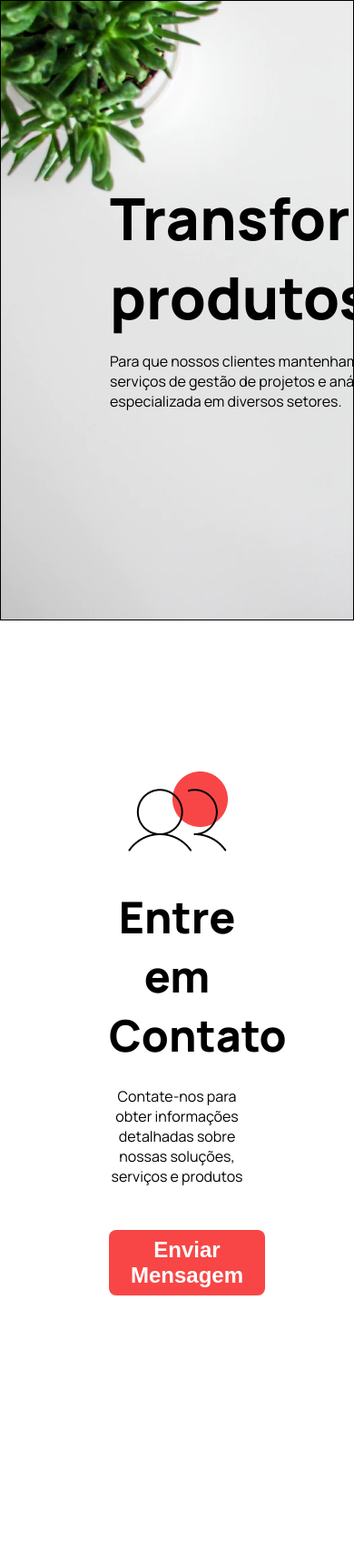
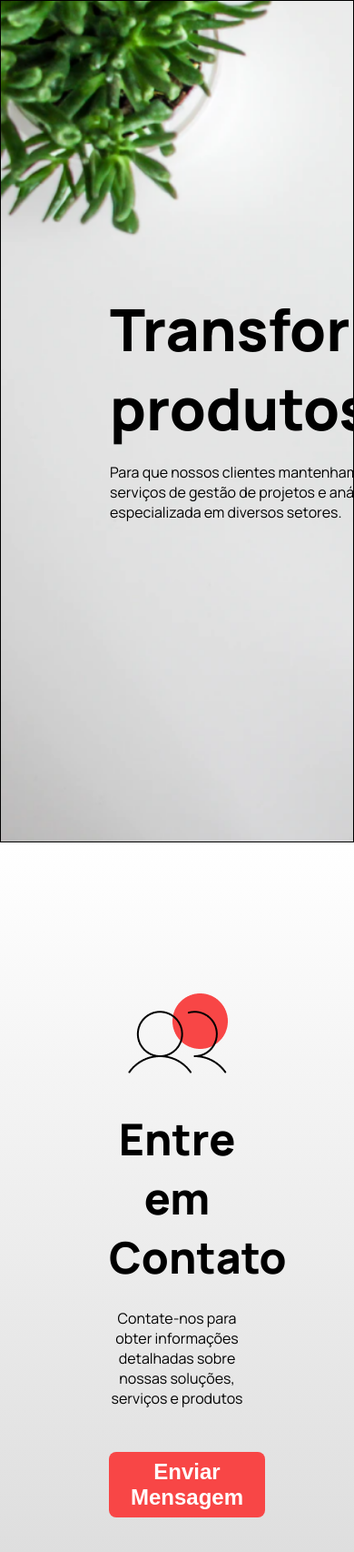
Before and after one commit to LGKARD/landing-page-responsiva, a plain HTML site: page index.html in a window 390 px wide. Shown: the top 1706 px of the page at 91% size. Before the commit the page ends 1584 px from the top, so only its background shows below. Drawn offline with Linux system fonts and the light colour scheme.

Commit message:
Alteração do botão e responsividade dos elementos

```diff
--- a/index.html
+++ b/index.html
@@ -20,7 +20,7 @@
                     projetos e análise de negócios com nossa equipe especializada em diversos setores.</p>
             </div>
         </section>
-        <section class="container">
+        <section class="container background-gradient">
                 <img src="./assets/user.png" alt="">
                 <h2 class="contact-title">Entre em Contato</h2>
                 <p>Contate-nos para obter informações detalhadas sobre nossas soluções, serviços e produtos</p>
--- a/styles.css
+++ b/styles.css
@@ -3,14 +3,15 @@ html {
     width: 100%;
     height: 100%;
     box-sizing: border-box;
+    font-size: 16px;
 }
 h1 {
-    font-size: 64px;
+    font-size: 4rem;
     font-weight: 800;
     margin: 0;
 }
 h2{
-    font-size: 48px;
+    font-size: 3rem;
     font-weight: 800;
     margin: 0;
 }
@@ -26,9 +27,9 @@ button{
     background-color: #F84646;
     color: white;
     font-weight: 600;
-    font-size: 24px;
-    padding: 8px 24px;
-    border-radius: 8px;
+    font-size: 1.5rem;
+    padding: 0.5rem 1.5rem;
+    border-radius: .5rem;
     border: none;
     cursor: pointer;
 }
@@ -36,25 +37,35 @@ button{
 #presentation {
     top: calc(50% - 145px);
     position: relative;
-    width: 600px;
+    width: 37.5rem;
 }
 
 #presentation-container {
     border: 1px solid black;
-    padding: 40px 120px;
-    height: 600px;
+    padding: 2.5rem 7.5rem;
+    height: 100vh;
     background-image: url("./assets/Rectangle 1.png");
+    background-repeat: no-repeat;
+    background-size: cover;
 }
 .container {
-    padding: 160px 120px;
+    padding: 10rem 7.5rem;
     text-align: center;
 }
 .contact-title {
-    margin-top: 8px;
+    margin-top: .5rem;
 }
 .container p{
-    margin-top: 24px;
+    margin-top: 1.5rem;
 }
 .container button {
-    margin-top: 32px;
+    margin-top: 2rem;
+    transition: opacity 0.5s ease-in-out, transform 0.2s .2s;
 }
+.container button:hover {
+    opacity: 0.8;
+    transform: scale(1.1);
+}
+.background-gradient {
+    background: linear-gradient(180deg, #fff, #d9d9d9);
+}
```
